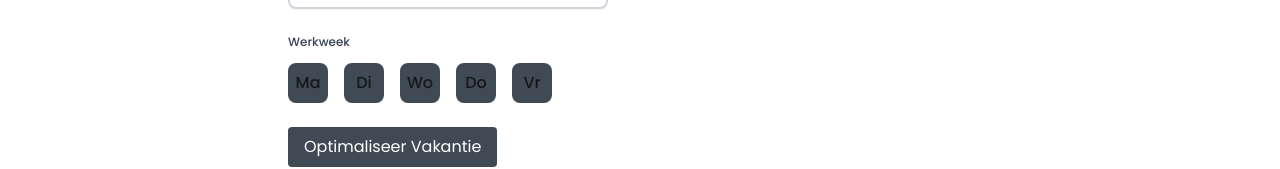
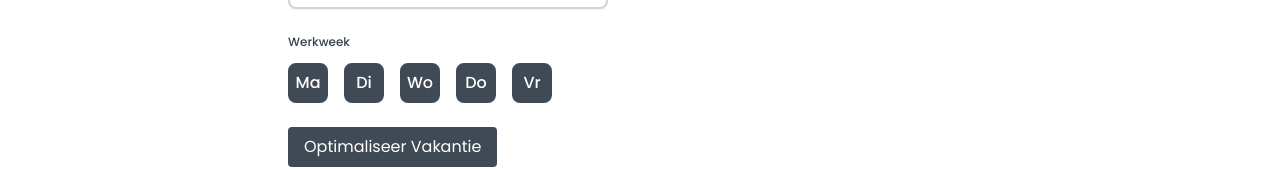
Before and after one commit to MikevPeeren/wanneervrij, a Nuxt app: page /slim-vakantie-opnemen in a window 1280 px wide. Shown: the part 382-551 px from the top of the page. Built offline with nearby package versions, Linux system fonts and the light colour scheme; what simple-analytics-vue would draw is missing.

Commit message:
feat: styling adjustments

```diff
--- a/pages/slim-vakantie-opnemen.vue
+++ b/pages/slim-vakantie-opnemen.vue
@@ -30,7 +30,7 @@
               min="1"
               max="365"
               class="mt-1 block w-full rounded-lg border-2 border-gray-300 px-4 py-3 shadow-sm transition-colors duration-200 ease-in-out focus:border-primary focus:ring-2 focus:ring-primary focus:ring-opacity-20 dark:bg-gray-700 dark:border-gray-600 dark:text-white hover:border-primary-light [appearance:textfield] [&::-webkit-outer-spin-button]:appearance-none [&::-webkit-inner-spin-button]:appearance-none"
-            >
+            />
             <div
               class="absolute inset-y-0 right-0 flex items-center pr-3 pointer-events-none"
             >
@@ -55,12 +55,12 @@
                 type="checkbox"
                 :value="day"
                 class="peer sr-only"
-              >
+              />
               <div
                 class="w-10 h-10 flex items-center justify-center rounded-lg border-2 border-gray-300 dark:border-gray-600 group-hover:border-primary transition-colors duration-200 peer-checked:bg-primary peer-checked:border-primary peer-checked:dark:bg-primary-light peer-checked:dark:border-primary-light"
               >
                 <span
-                  class="font-medium peer-checked:text-white dark:text-gray-300 peer-checked:dark:text-white"
+                  class="text-white font-medium peer-checked:text-white dark:text-gray-300 peer-checked:dark:text-white"
                   >{{ day }}</span
                 >
               </div>
```
